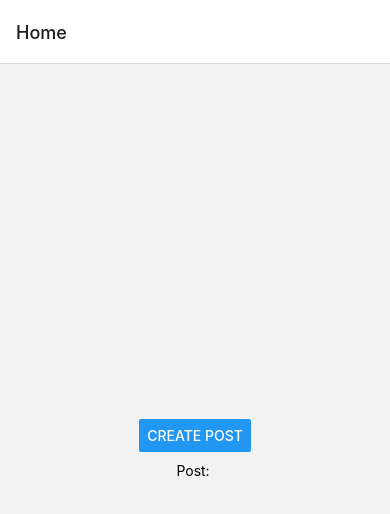
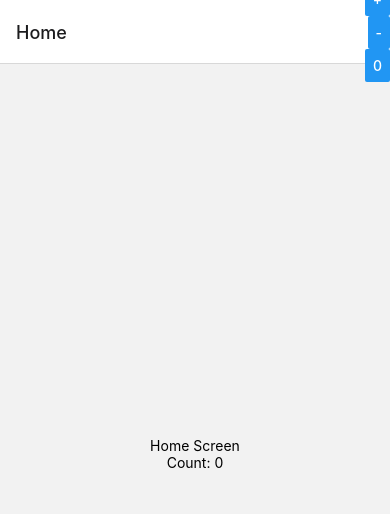
Before and after one commit to LeoTest8/rn_demo_leo, a React Native app: screen / in a window 390 px wide. Shown: the top 514 px of the page. Built offline with nearby package versions, Linux system fonts and the light colour scheme.

Commit message:
Header Rught Button Configuration(Update State)

```diff
--- a/App.jsx
+++ b/App.jsx
@@ -285,68 +285,221 @@
  * Created Time: Wednesday, June 12, 2024, 12:34
  */
 
-import React, {useState} from 'react';
-import {
-  StyleSheet,
-  Text,
-  SafeAreaView,
-  View,
-  Button,
-  TextInput,
-} from 'react-native';
+// import React, {useState} from 'react';
+// import {
+//   StyleSheet,
+//   Text,
+//   SafeAreaView,
+//   View,
+//   Button,
+//   TextInput,
+// } from 'react-native';
+// import {NavigationContainer} from '@react-navigation/native';
+// import {createNativeStackNavigator} from '@react-navigation/native-stack';
+
+// const Home = ({navigation, route}) => {
+//   return (
+//     <SafeAreaView style={styles.container}>
+//       <Button
+//         title="Create Post"
+//         onPress={() => {
+//           navigation.navigate('CreatePost');
+//         }}></Button>
+//       <Text style={{margin: 10}}>Post: {route.params?.post}</Text>
+//     </SafeAreaView>
+//   );
+// };
+
+// const CreatePost = ({navigation}) => {
+//   const [post, setPost] = useState('');
+//   return (
+//     <SafeAreaView style={styles.container}>
+//       <TextInput
+//         multiline
+//         placeholder="What's on your mind?"
+//         value={post}
+//         onChangeText={setPost}></TextInput>
+//       <Button
+//         onPress={() => {
+//           navigation.navigate('Home', {
+//             post: post,
+//           });
+//         }}
+//         title="Done"></Button>
+//     </SafeAreaView>
+//   );
+// };
+
+// const Stack = createNativeStackNavigator();
+
+// export default function App() {
+//   return (
+//     <NavigationContainer>
+//       <Stack.Navigator>
+//         <Stack.Screen component={Home} name="Home"></Stack.Screen>
+//         <Stack.Screen component={CreatePost} name="CreatePost"></Stack.Screen>
+//       </Stack.Navigator>
+//     </NavigationContainer>
+//   );
+// }
+
+// const styles = StyleSheet.create({
+//   container: {
+//     flex: 1,
+//     justifyContent: 'center',
+//     alignItems: 'center',
+//   },
+// });
+
+/**
+ * Main Title: Using params in the title
+ * Created Time: Wednesday, June 12, 2024, 12:34
+ */
+// import * as React from 'react';
+// import {View, Text, Button} from 'react-native';
+// import {NavigationContainer} from '@react-navigation/native';
+// import {createNativeStackNavigator} from '@react-navigation/native-stack';
+
+// function HomeScreen({navigation}) {
+//   return (
+//     <View style={{flex: 1, alignItems: 'center', justifyContent: 'center'}}>
+//       <Text>Home Screen</Text>
+//       <Button
+//         title="Go to Profile"
+//         onPress={() =>
+//           navigation.navigate('Profile', {name: 'Custom profile header'})
+//         }
+//       />
+//     </View>
+//   );
+// }
+
+// function ProfileScreen({navigation}) {
+//   return (
+//     <View style={{flex: 1, alignItems: 'center', justifyContent: 'center'}}>
+//       <Text>Profile screen</Text>
+//       <Button title="Go back" onPress={() => navigation.goBack()} />
+//       <Button
+//         title="Update Options"
+//         onPress={() =>
+//           navigation.setOptions({
+//             title: 'Profile Updated',
+//             headerTintColor: 'red',
+//           })
+//         }></Button>
+//     </View>
+//   );
+// }
+
+// const Stack = createNativeStackNavigator();
+
+// function App() {
+//   return (
+//     <NavigationContainer>
+//       <Stack.Navigator>
+//         <Stack.Screen
+//           name="Home"
+//           component={HomeScreen}
+//           options={{title: 'My home'}}
+//         />
+//         <Stack.Screen
+//           name="Profile"
+//           component={ProfileScreen}
+//           options={({route}) => ({title: route.params.name})}
+//         />
+//       </Stack.Navigator>
+//     </NavigationContainer>
+//   );
+// }
+
+// export default App;
+
+/**
+ * Main Title: Using params in the title
+ * Created Time: Wednesday, June 12, 2024, 12:34
+ */
+// import * as React from 'react';
+// import {View, Text, Button} from 'react-native';
+// import {NavigationContainer} from '@react-navigation/native';
+// import {createNativeStackNavigator} from '@react-navigation/native-stack';
+
+// const Stack = createNativeStackNavigator();
+
+// function HomeScreen() {
+//   return (
+//     <View style={{flex: 1, alignItems: 'center', justifyContent: 'center'}}>
+//       <Text>Home Screen</Text>
+//     </View>
+//   );
+// }
+
+// export default function App() {
+//   return (
+//     <NavigationContainer>
+//       <Stack.Navigator>
+//         <Stack.Screen
+//           name="Home"
+//           component={HomeScreen}
+//           options={{headerTitle: props => <Text {...props}>Hello Home</Text>}}
+//         />
+//       </Stack.Navigator>
+//     </NavigationContainer>
+//   );
+// }
+
 import {NavigationContainer} from '@react-navigation/native';
 import {createNativeStackNavigator} from '@react-navigation/native-stack';
+import {Button, SafeAreaView, Text} from 'react-native';
+import React, {useEffect, useState} from 'react';
 
-const Home = ({navigation, route}) => {
+const Stack = createNativeStackNavigator();
+
+const HomeScreen = ({navigation}) => {
+  const [count, setCount] = useState(0);
+
+  useEffect(() => {
+    navigation.setOptions({
+      headerRight: () => (
+        <>
+          <Button
+            title="+"
+            onPress={() => {
+              setCount(c => c + 1);
+            }}></Button>
+          <Button
+            title="-"
+            onPress={() => {
+              setCount(c => c - 1);
+            }}></Button>
+          <Button
+            title="0"
+            onPress={() => {
+              setCount(0);
+            }}></Button>
+        </>
+      ),
+    });
+  }, []);
+
   return (
-    <SafeAreaView style={styles.container}>
-      <Button
-        title="Create Post"
-        onPress={() => {
-          navigation.navigate('CreatePost');
-        }}></Button>
-      <Text style={{margin: 10}}>Post: {route.params?.post}</Text>
+    <SafeAreaView
+      style={{
+        flex: 1,
+        justifyContent: 'center',
+        alignItems: 'center',
+      }}>
+      <Text>Home Screen</Text>
+      <Text>Count: {count}</Text>
     </SafeAreaView>
   );
 };
-
-const CreatePost = ({navigation}) => {
-  const [post, setPost] = useState('');
-  return (
-    <SafeAreaView style={styles.container}>
-      <TextInput
-        multiline
-        placeholder="What's on your mind?"
-        value={post}
-        onChangeText={setPost}></TextInput>
-      <Button
-        onPress={() => {
-          navigation.navigate('Home', {
-            post: post,
-          });
-        }}
-        title="Done"></Button>
-    </SafeAreaView>
-  );
-};
-
-const Stack = createNativeStackNavigator();
 
 export default function App() {
   return (
     <NavigationContainer>
       <Stack.Navigator>
-        <Stack.Screen component={Home} name="Home"></Stack.Screen>
-        <Stack.Screen component={CreatePost} name="CreatePost"></Stack.Screen>
+        <Stack.Screen component={HomeScreen} name="Home"></Stack.Screen>
       </Stack.Navigator>
     </NavigationContainer>
   );
 }
-
-const styles = StyleSheet.create({
-  container: {
-    flex: 1,
-    justifyContent: 'center',
-    alignItems: 'center',
-  },
-});
--- a/package.json
+++ b/package.json
@@ -16,6 +16,7 @@
     "@react-navigation/bottom-tabs": "^6.5.20",
     "@react-navigation/native": "^6.1.17",
     "@react-navigation/native-stack": "^6.9.26",
+    "expo": "^51.0.13",
     "react": "18.2.0",
     "react-native": "0.74.1",
     "react-native-safe-area-context": "^4.10.4",
```
Also changed, not shown: 1 other file (tests, documents, lock files or other folders).
